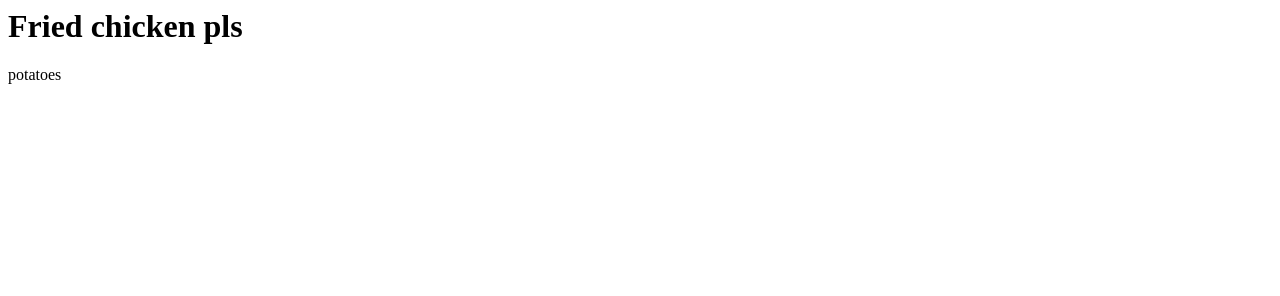
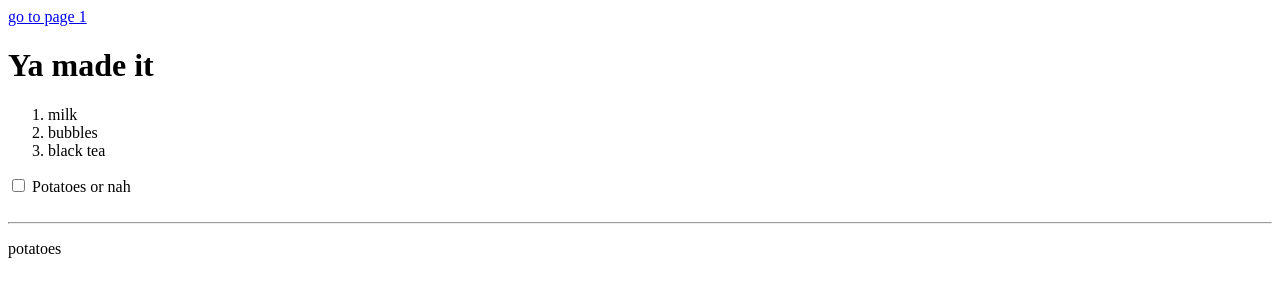
Before and after one commit to oldtsaie299/fall2016-tsaie299.github.io, a plain HTML site: page index.html in a window 1280 px wide. Drawn offline with Linux system fonts and the light colour scheme.

Commit message:
Adding page 2...

```diff
--- a/index.html
+++ b/index.html
@@ -1,11 +1,25 @@
 <html>
     <head>
          <title>
-         I want fried chicken
+       Page 2
          </title>
     </head>
        <body>
-            <h1>Fried chicken pls</h1>
+
+           <a href="http:///index.html">go to page 1 </a>
+
+
+            <h1>Ya made it</h1>
+
+            <ol>
+                <li>milk</li>
+                 <li>bubbles</li>
+                  <li>black tea</li>
+            </ol>
+            <input type="checkbox"> Potatoes or nah
+            <br> <br>
+
+            <hr>
             <p>potatoes</p>
       </body>
 </html>
```
Also changed, not shown: page2.html (added, +30 -0 lines), 1176328_10201383863094624_308111680_n.jpg (added).
